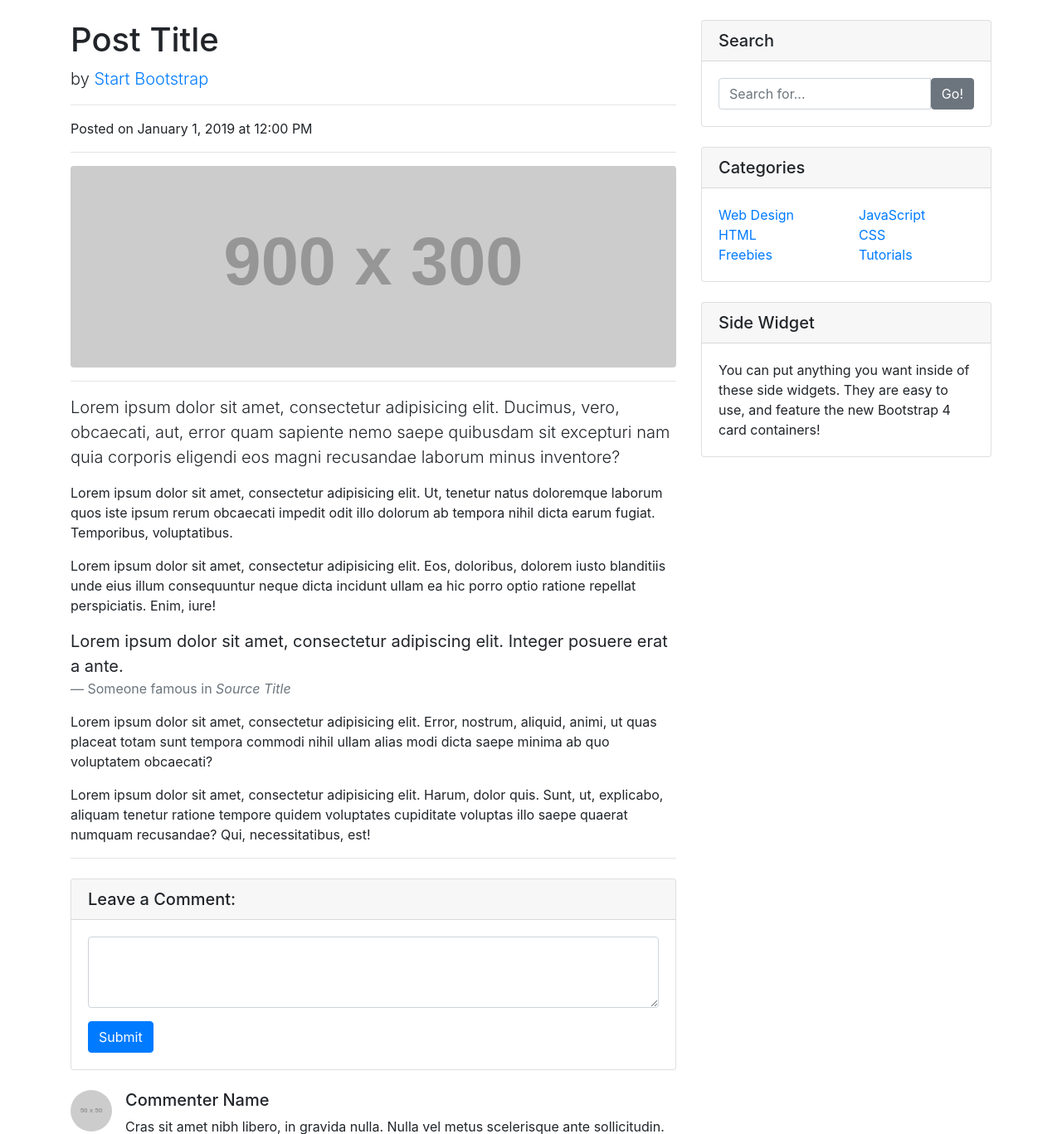
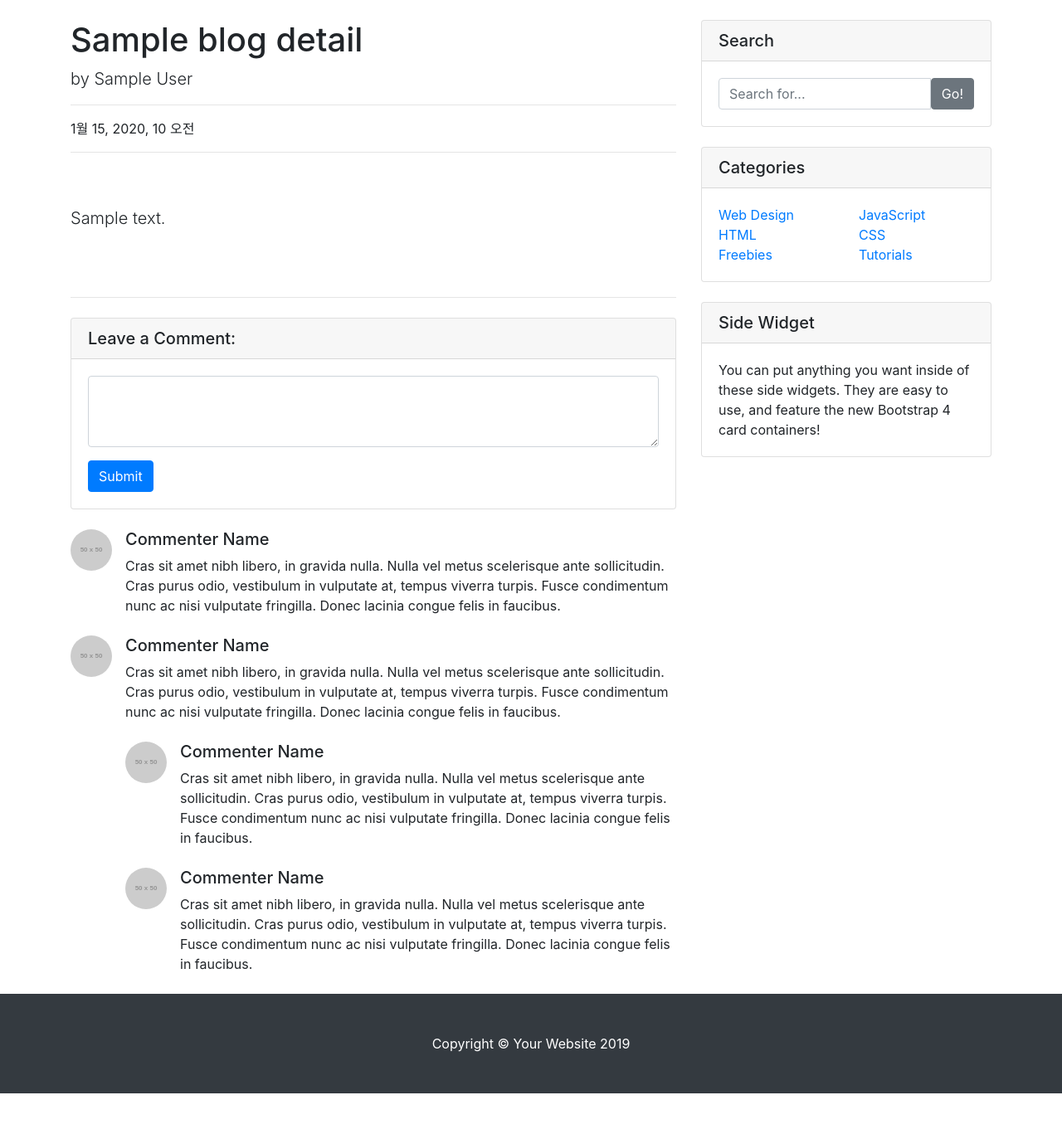
Before and after one commit to likelionknut/opentutorials_django, a Django app: template blogapp/templates/detail.html in a window 1280 px wide. Shown: the part 56-1423 px from the top of the page at 83% size. After the commit the page ends 1374 px from the top, so only its background shows below. Run offline with Django 3.2, Linux system fonts and the light colour scheme; the template is opened without the code that fills it: most values are stand-ins (such as "Sample title", 1, 10 or a date in 2020); grey boxes labelled with a size stand in for pictures from a placeholder-image service; parts of the project's set-up code (start-up, migrations or seed data) failed here and were passed over; some libraries are stand-ins or nearby versions.

Commit message:
modified 장고 템플릿 적용 & 블로그 세부 내용 출력 'detail.html'

```diff
--- a/blogapp/templates/detail.html
+++ b/blogapp/templates/detail.html
@@ -34,7 +34,7 @@
         <div class="collapse navbar-collapse" id="navbarResponsive">
             <ul class="navbar-nav ml-auto">
                 <li class="nav-item active">
-                    <a class="nav-link" href="#">Home
+                    <a class="nav-link" href="{% url 'blogMain' %}">Home
                         <span class="sr-only">(current)</span>
                     </a>
                 </li>
@@ -61,53 +61,60 @@
         <div class="col-lg-8">
 
             <!-- Title -->
-            <h1 class="mt-4">Post Title</h1>
+{#            <h1 class="mt-4">Post Title</h1>#}
+            <h1 class="mt-4">{{ blog_detail.title }}</h1>
 
             <!-- Author -->
             <p class="lead">
                 by
-                <a href="#">Start Bootstrap</a>
+{#                <a href="#">Start Bootstrap</a>#}
+                {{ blog_detail.author }}
             </p>
 
             <hr>
 
             <!-- Date/Time -->
-            <p>Posted on January 1, 2019 at 12:00 PM</p>
+{#            <p>Posted on January 1, 2019 at 12:00 PM</p>#}
+            <p>{{ blog_detail.pub_date }}</p>
 
             <hr>
 
-            <!-- Preview Image -->
-            <img class="img-fluid rounded" src="http://placehold.it/900x300" alt="">
+{#            <!-- Preview Image -->#}
+{#            <img class="img-fluid rounded" src="http://placehold.it/900x300" alt="">#}
 
-            <hr>
+            <br><br>
+            <!-- Post Content -->
+            <p class="lead">{{ blog_detail.body | safe }}</p>
 
-            <!-- Post Content -->
-            <p class="lead">Lorem ipsum dolor sit amet, consectetur adipisicing elit. Ducimus, vero, obcaecati, aut,
-                error quam sapiente nemo saepe quibusdam sit excepturi nam quia corporis eligendi eos magni recusandae
-                laborum minus inventore?</p>
+            <br><br>
 
-            <p>Lorem ipsum dolor sit amet, consectetur adipisicing elit. Ut, tenetur natus doloremque laborum quos iste
-                ipsum rerum obcaecati impedit odit illo dolorum ab tempora nihil dicta earum fugiat. Temporibus,
-                voluptatibus.</p>
-
-            <p>Lorem ipsum dolor sit amet, consectetur adipisicing elit. Eos, doloribus, dolorem iusto blanditiis unde
-                eius illum consequuntur neque dicta incidunt ullam ea hic porro optio ratione repellat perspiciatis.
-                Enim, iure!</p>
-
-            <blockquote class="blockquote">
-                <p class="mb-0">Lorem ipsum dolor sit amet, consectetur adipiscing elit. Integer posuere erat a
-                    ante.</p>
-                <footer class="blockquote-footer">Someone famous in
-                    <cite title="Source Title">Source Title</cite>
-                </footer>
-            </blockquote>
-
-            <p>Lorem ipsum dolor sit amet, consectetur adipisicing elit. Error, nostrum, aliquid, animi, ut quas placeat
-                totam sunt tempora commodi nihil ullam alias modi dicta saepe minima ab quo voluptatem obcaecati?</p>
-
-            <p>Lorem ipsum dolor sit amet, consectetur adipisicing elit. Harum, dolor quis. Sunt, ut, explicabo, aliquam
-                tenetur ratione tempore quidem voluptates cupiditate voluptas illo saepe quaerat numquam recusandae?
-                Qui, necessitatibus, est!</p>
+{##}
+{#            <p class="lead">Lorem ipsum dolor sit amet, consectetur adipisicing elit. Ducimus, vero, obcaecati, aut,#}
+{#                error quam sapiente nemo saepe quibusdam sit excepturi nam quia corporis eligendi eos magni recusandae#}
+{#                laborum minus inventore?</p>#}
+{##}
+{#            <p>Lorem ipsum dolor sit amet, consectetur adipisicing elit. Ut, tenetur natus doloremque laborum quos iste#}
+{#                ipsum rerum obcaecati impedit odit illo dolorum ab tempora nihil dicta earum fugiat. Temporibus,#}
+{#                voluptatibus.</p>#}
+{##}
+{#            <p>Lorem ipsum dolor sit amet, consectetur adipisicing elit. Eos, doloribus, dolorem iusto blanditiis unde#}
+{#                eius illum consequuntur neque dicta incidunt ullam ea hic porro optio ratione repellat perspiciatis.#}
+{#                Enim, iure!</p>#}
+{##}
+{#            <blockquote class="blockquote">#}
+{#                <p class="mb-0">Lorem ipsum dolor sit amet, consectetur adipiscing elit. Integer posuere erat a#}
+{#                    ante.</p>#}
+{#                <footer class="blockquote-footer">Someone famous in#}
+{#                    <cite title="Source Title">Source Title</cite>#}
+{#                </footer>#}
+{#            </blockquote>#}
+{##}
+{#            <p>Lorem ipsum dolor sit amet, consectetur adipisicing elit. Error, nostrum, aliquid, animi, ut quas placeat#}
+{#                totam sunt tempora commodi nihil ullam alias modi dicta saepe minima ab quo voluptatem obcaecati?</p>#}
+{##}
+{#            <p>Lorem ipsum dolor sit amet, consectetur adipisicing elit. Harum, dolor quis. Sunt, ut, explicabo, aliquam#}
+{#                tenetur ratione tempore quidem voluptates cupiditate voluptas illo saepe quaerat numquam recusandae?#}
+{#                Qui, necessitatibus, est!</p>#}
 
             <hr>
 
```
